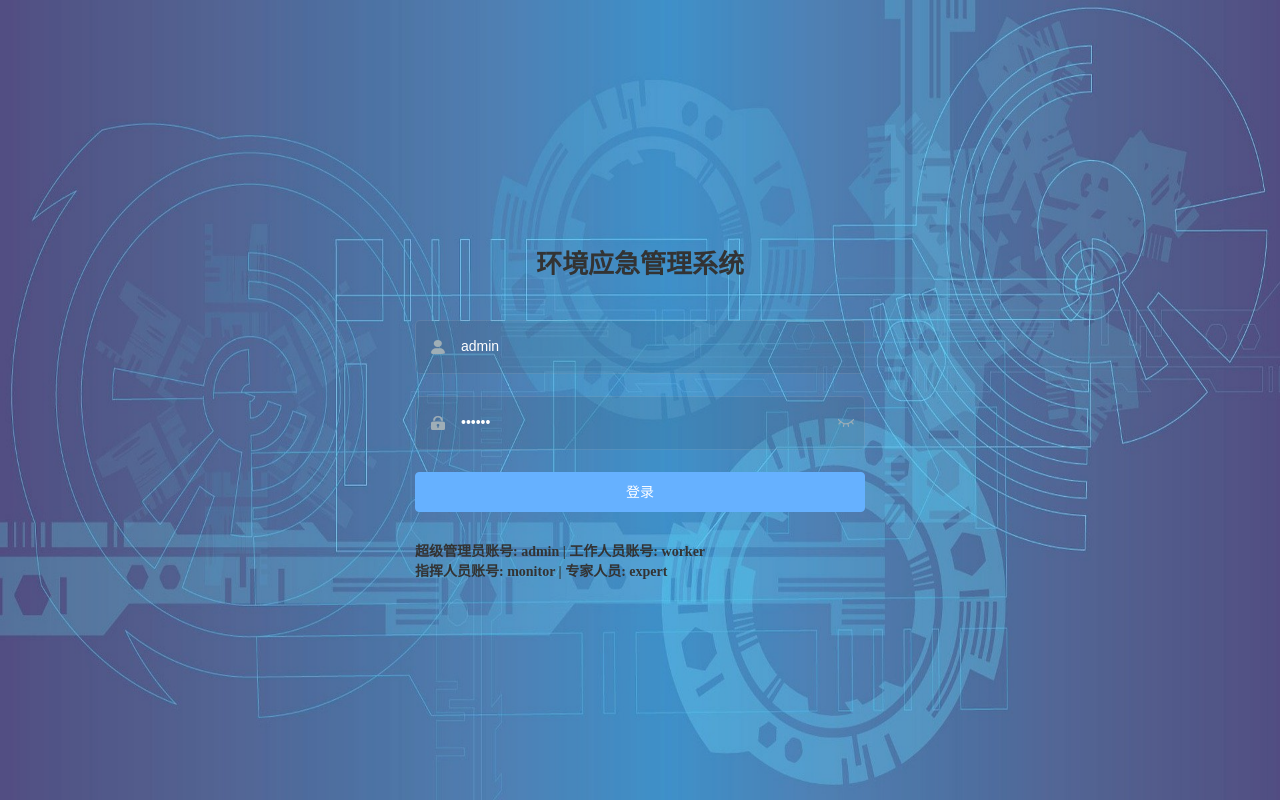
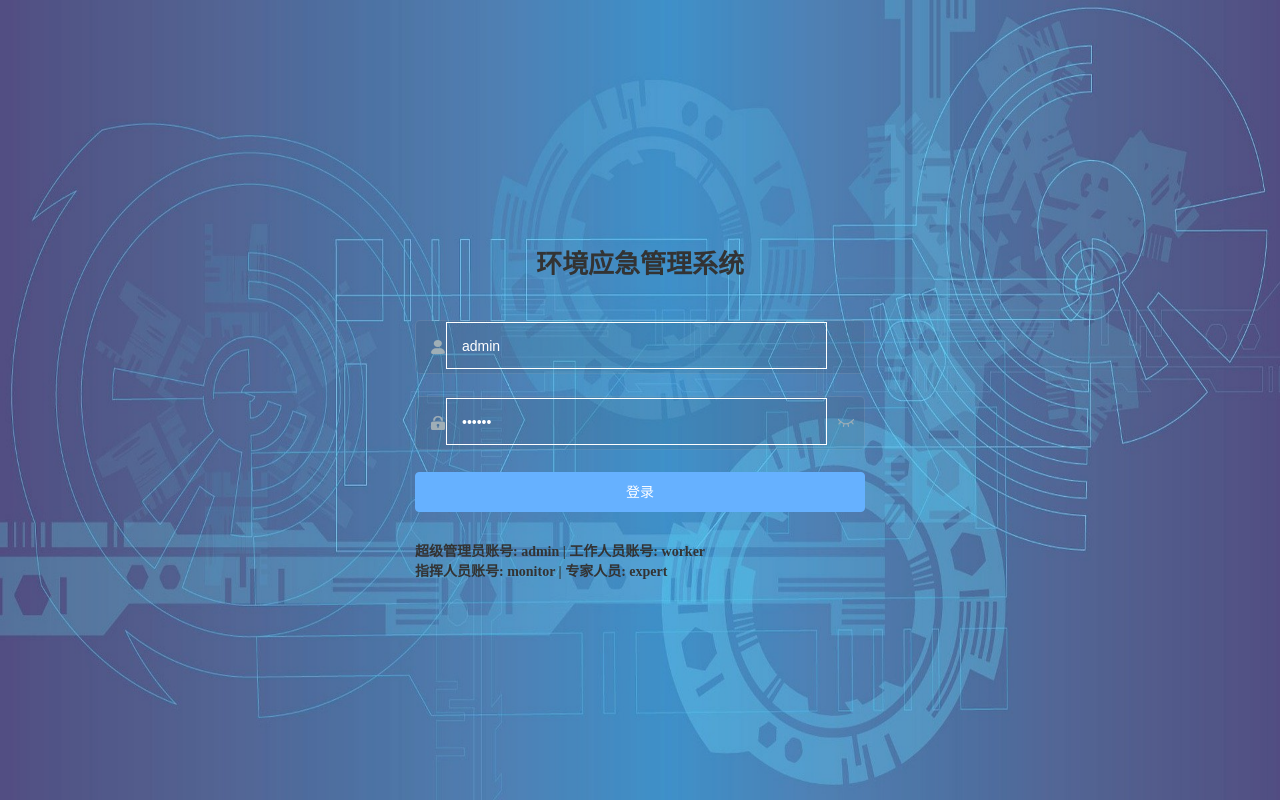
Before and after one commit to MerlotSinceFeb/hci-practice, a Vue app: page /#/login in a window 1280 px wide. Built offline with nearby package versions, Linux system fonts and the light colour scheme.

Commit message:
feat:增加查询用户提示

```diff
--- a/src/views/login/index.vue
+++ b/src/views/login/index.vue
@@ -140,7 +140,7 @@ $cursor: #fff;
 
 @supports (-webkit-mask: none) and (not (cater-color: $cursor)) {
   .login-container .el-input input {
-    color: $cursor;
+    color: $light_gray;
   }
 }
 
@@ -153,13 +153,13 @@ $cursor: #fff;
 
     input {
       background: transparent;
-      border: 0px;
+      border: 1px solid;
       -webkit-appearance: none;
       border-radius: 0px;
       padding: 12px 5px 12px 15px;
       color: $light_gray;
       height: 47px;
-      caret-color: $cursor;
+      caret-color: $light_gray;
     }
   }
 
--- a/src/views/people/info.vue
+++ b/src/views/people/info.vue
@@ -509,6 +509,17 @@ export default {
       })
       this.total = Math.ceil(this.userList.length / this.pageSize)
       this.currentPage = 1
+      if (this.userList.length === 0) {
+        this.$message({
+          type: 'warning',
+          message: '查询用户失败!'
+        })
+        return
+      }
+      this.$message({
+        type: 'success',
+        message: '查询用户成功!'
+      })
     },
     resetUserList() {
       // 重置列表页数据
```
